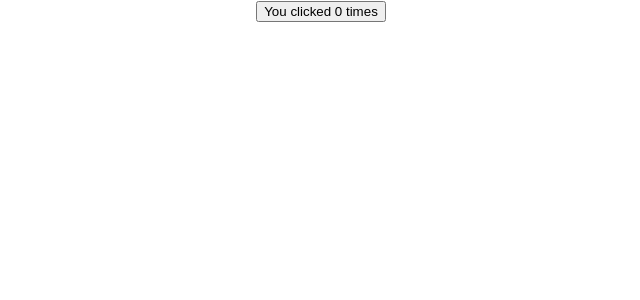
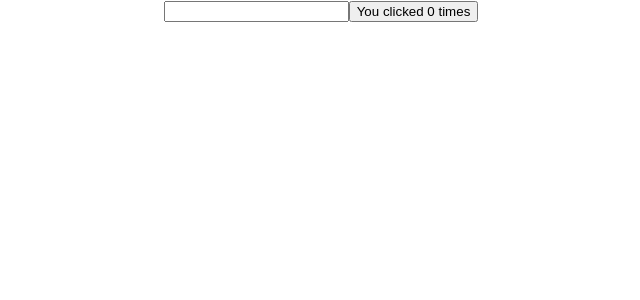
Before and after one commit to python-benedict/react-series, a React (Create React App) app in the folder state-hooks/: page / in a window 1280 px wide. Shown: the top 300 px of the page, without its empty margins (319-959 px from the left). Built offline with nearby package versions, Linux system fonts and the light colour scheme.

Commit message:
added a conditional rendering of the useEffect to the component

```diff
--- a/state-hooks/src/components/HookEffectCounterOne.js
+++ b/state-hooks/src/components/HookEffectCounterOne.js
@@ -3,11 +3,14 @@ import React, {useState, useEffect} from 'react'
 function HookEffectCounterOne() {
 
     const [count, setCount] = useState(0)
+    const [names, setNames] = useState('')
     useEffect(()=>{
+        console.log('useEffect -- Updating')
         document.title = `You clicked ${count} times`
-    })
+    }, [count])
   return (
     <div>
+        <input type='text' value={names} onChange={e => setNames(e.target.value)}/>
         <button onClick={()=>{setCount(count + 1)}}>You clicked {count} times</button>
     </div>
   )
```
